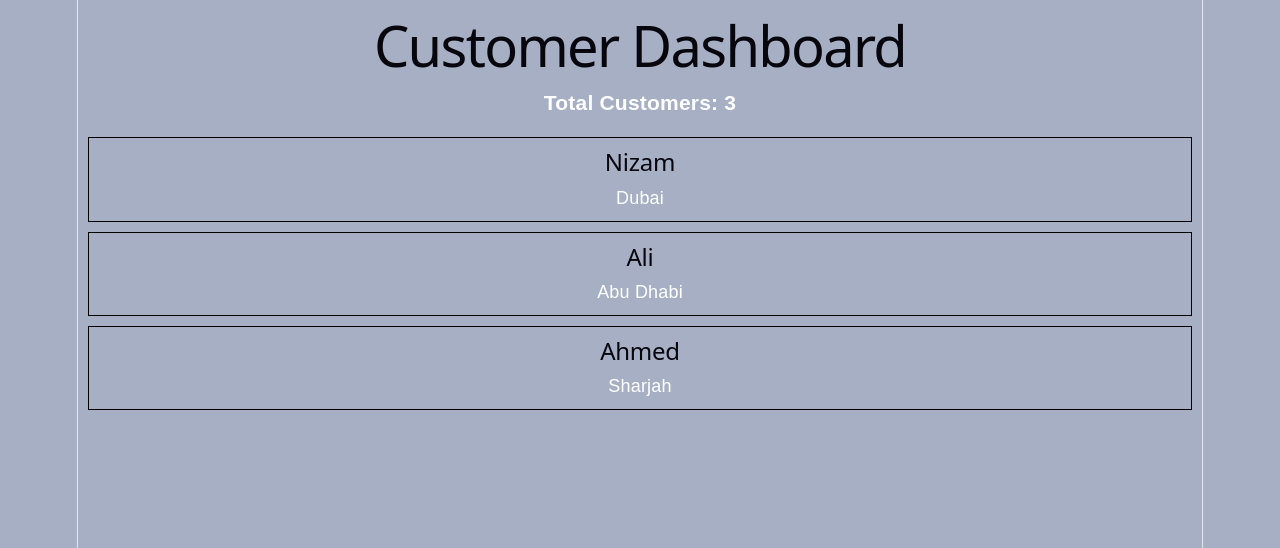
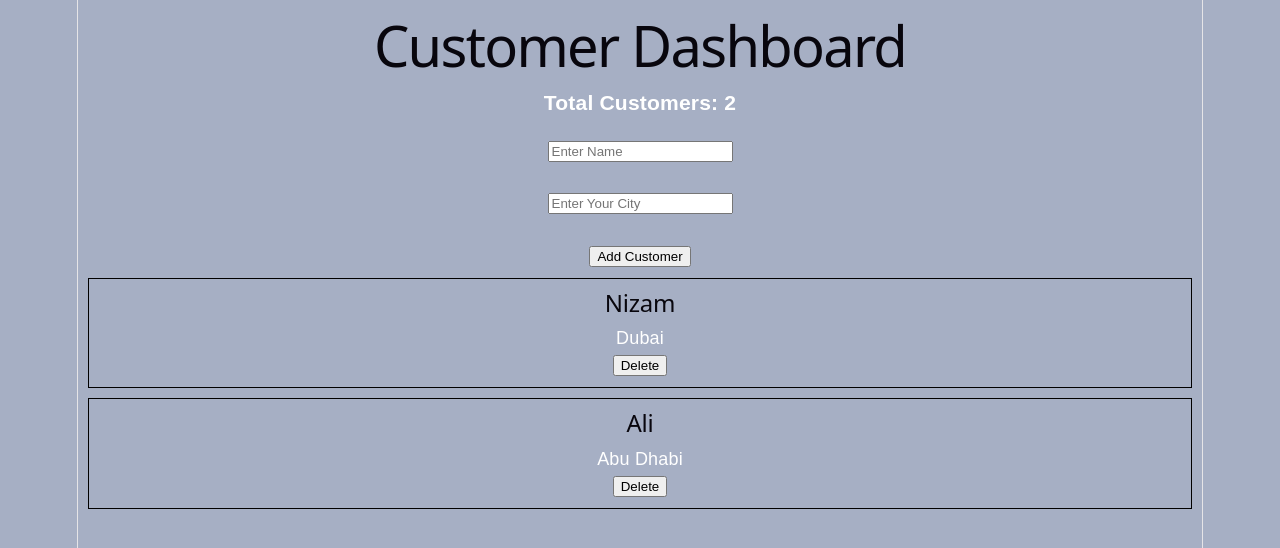
Before and after one commit to nizamudheentsae/react-learning, a React (Vite) app: page / in a window 1280 px wide. Shown: the top 548 px of the page. Built offline with nearby package versions, Linux system fonts and the light colour scheme.

Commit message:
Day 42 - Add and Delete Customer

```diff
--- a/src/App.jsx
+++ b/src/App.jsx
@@ -1,28 +1,78 @@
+import { useState } from "react";
 import "./App.css";
-
-import { useState } from "react";
 import CustomerCard from "./CustomerCard";
 
 function App() {
-  const [customers] = useState([
-    { id: 1, name: "Nizam", city: "Dubai" },
+  const [name, setName] = useState("");
+  const [city, setCity] = useState("");
+
+  const [customers, setCustomers] = useState([
+        { id: 1, name: "Nizam", city: "Dubai" },
     { id: 2, name: "Ali", city: "Abu Dhabi" },
-    { id: 3, name: "Ahmed", city: "Sharjah" },
-  ]);
+  ])
+
+
+  function addCustomer () {
+    if(name.trim() === "" || city.trim() === "") return;
+
+    const newCustomer = {
+      id: Date.now(),
+      name,
+      city
+    };
+
+    setCustomers([...customers, newCustomer]);
+
+    setName("");
+    setCity("");
+  }
+
+  function deleteCustomer (idToDelete) {
+    setCustomers (
+      customers.filter((customer) => customer.id !== idToDelete )
+    )
+
+  }
+
   return (
+
     <div>
       <h1>Customer Dashboard</h1>
       <h3>Total Customers: {customers.length}</h3>
 
-      {customers.map((customer) => (
-        <CustomerCard
-          key={customer.id}
-          name={customer.name}
-          city={customer.city}
-        />
-      ))}
+      <input
+        type="text"
+        placeholder="Enter Name"
+        value = {name}
+        onChange={(e) => setName(e.target.value)}
+       />
+
+       <br /><br />
+
+       <input
+        type="text"
+        placeholder="Enter Your City"
+        value = {city}
+        onChange={(e) => setCity(e.target.value)} />
+
+        <br /><br />
+
+        <button
+          onClick={addCustomer}>Add Customer
+
+        </button>
+
+        {customers.map((customer) => (
+          <CustomerCard
+            key = {customer.id}
+            id = {customer.id}
+            name = {customer.name}
+            city = {customer.city}
+            deleteCustomer = {deleteCustomer}/>
+        ))}
     </div>
-  );
+
+  )
 }
 
 export default App;
--- a/src/CustomerCard.jsx
+++ b/src/CustomerCard.jsx
@@ -1,19 +1,18 @@
-
-
-function CustomerCard ({name, city}) {
+function CustomerCard({ id, name, city, deleteCustomer }) {
   return (
     <div
       style={{
         border: "1px solid black",
         padding: "10px",
-                margin: "10px"
-            }}>
-
+        margin: "10px",
+      }}
+    >
       <h2>{name}</h2>
       <p>{city}</p>
+
+      <button onClick={() => deleteCustomer(id)}>Delete</button>
     </div>
-
-    )
+  );
 }
 
 export default CustomerCard;
```
Lines whose indentation alone changed are shown as unchanged.
